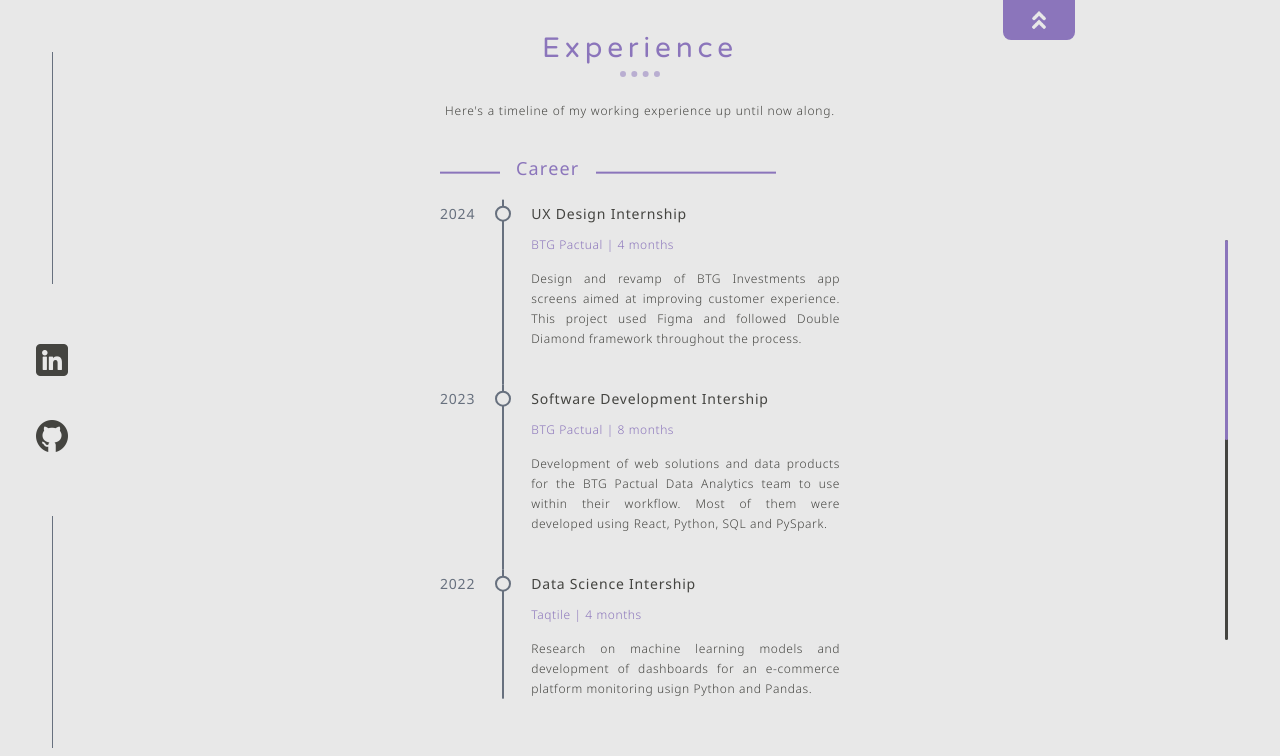
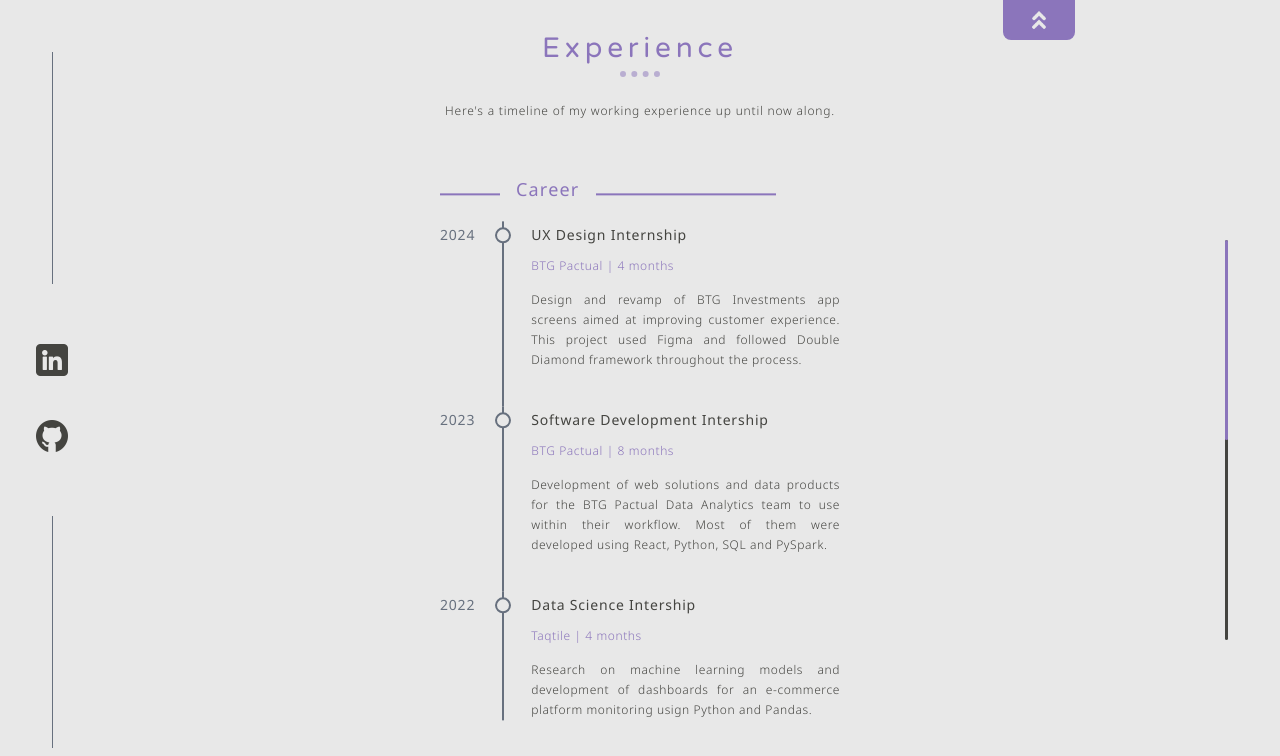
Before and after one commit to lucas-pvg/WebCV, a React (Vite) app: page / in a window 1280 px wide. Both pictures are taken after a click on the item "Experience". Shown: the top 756 px of the page. Built offline with nearby package versions, Linux system fonts and the light colour scheme.

Commit message:
💄 Change experience position

```diff
--- a/src/pages/experience/experience.module.css
+++ b/src/pages/experience/experience.module.css
@@ -3,6 +3,7 @@
 }
 
 .content {
+  transform: translate(0, 4%);
   width: fit-content;
   display: flex;
   flex-direction: column;
```
